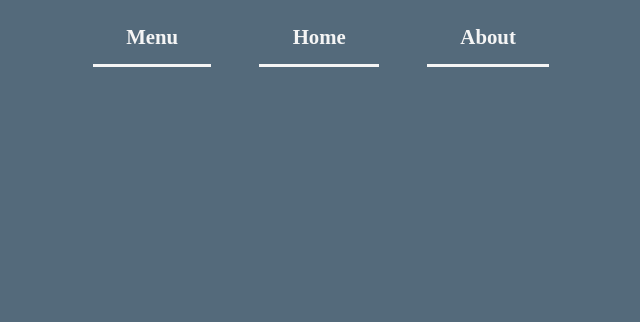
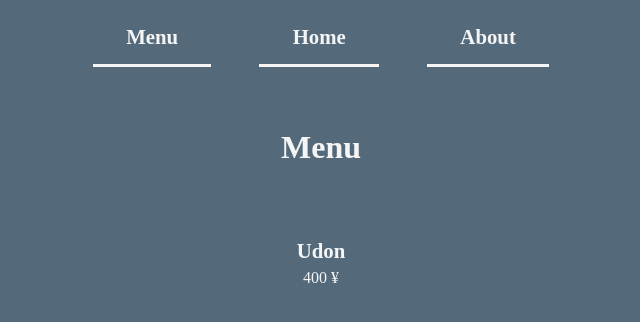
Before and after one commit to J-Herika/RestaurantPage, a website built with webpack: page src/template.html in a window 1280 px wide. Both pictures are taken after a click on the button "Menu". Shown: the whole page, without its empty margins (319-959 px from the left). Built offline with nearby package versions, Linux system fonts and the light colour scheme.

```diff
--- a/src/main.js
+++ b/src/home-page.js
@@ -6,7 +6,7 @@
   const headingDiv = document.createElement("div");
 
   titleH1.textContent = "Saikō no resutoran e yōkoso";
-  titleH3.textContent = "(Welcome to the Best Resturant)";
+  titleH3.textContent = "(Welcome to the Best Restaurant)";
   titleH1.classList.toggle("heading-h1");
   titleH3.classList.toggle("heading-h3");
   headingDiv.classList.add("header-div");
--- a/src/index.js
+++ b/src/index.js
@@ -1,7 +1,8 @@
 import "./reset.css";
 import "./style.css";
 import getNavBar from "./navbar.js";
-import renderMain from "./main.js";
+import renderMain from "./home-page.js";
+import renderMenu from "./menu-page.js";
 
 getNavBar().homeBtn.addEventListener("click", (e) => getToPage(e));
 getNavBar().menuBtn.addEventListener("click", (e) => getToPage(e));
@@ -15,6 +16,7 @@
       break;
     case "Menu":
       console.log("Menu");
+      renderMenu();
       break;
     case "About":
       console.log("about");
--- /dev/null
+++ b/src/menu-page.js
@@ -0,0 +1,38 @@
+const contentEL = document.querySelector("#content");
+
+function createHeader() {
+  const headerDiv = document.createElement("div");
+  const header = document.createElement("h1");
+
+  header.textContent = "Menu";
+
+  header.classList.toggle("menu-heading");
+  headerDiv.classList.add("menu-header");
+
+  headerDiv.append(header);
+
+  return headerDiv;
+}
+
+function createBody() {
+  const itemsDivEl = document.createElement("div");
+  const item01 = document.createElement("p");
+  const item01Price = document.createElement("p");
+
+  itemsDivEl.classList.add("menu-items-container");
+  item01.classList.toggle("menu-items");
+  item01Price.classList.toggle("menu-prices");
+
+  item01.textContent = "Udon";
+  item01Price.textContent = "400 ¥";
+
+  itemsDivEl.append(item01, item01Price);
+
+  return itemsDivEl;
+}
+
+export default function renderMenu() {
+  contentEL.textContent = "";
+
+  contentEL.append(createHeader(), createBody());
+}
--- a/src/style.css
+++ b/src/style.css
@@ -50,6 +50,7 @@
   gap: 4rem;
 }
 
+/* HOME PAGE */
 .header-div {
   text-align: center;
 }
@@ -59,3 +60,13 @@
 .main-p {
   width: 72ch;
 }
+
+/* MENU PAGE */
+.menu-items-container {
+  text-align: center;
+}
+
+.menu-items {
+  font-size: 1.3rem;
+  font-weight: 600;
+}
```
